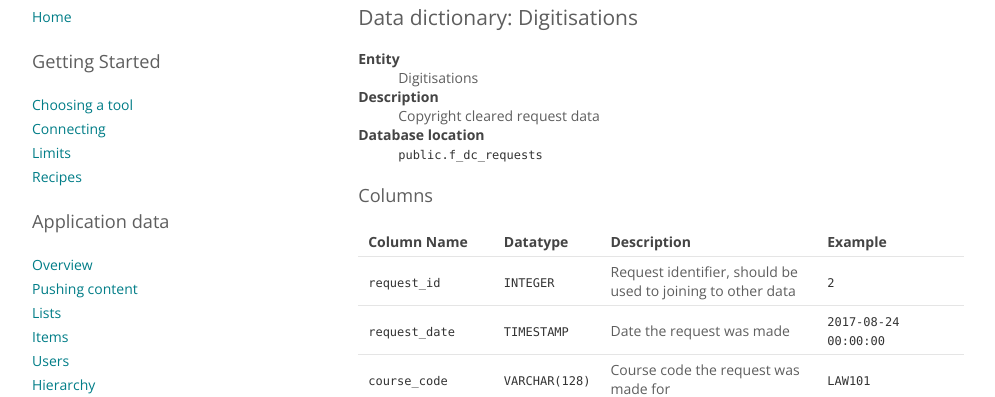
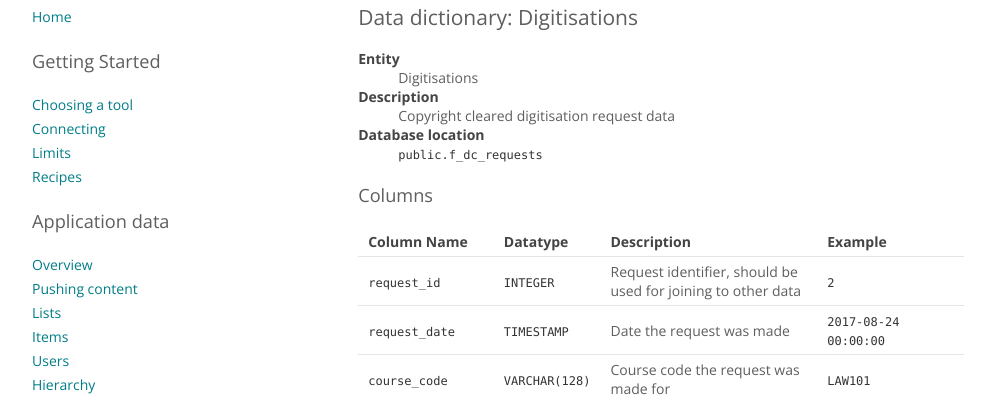
Before and after one commit to techfromsage/advanced-mis, a Jekyll site: the page built from topics/digitisations.md, in a window 1280 px wide. Shown: the part 179-576 px from the top of the page, without its empty margins (142-1137 px from the left). Built offline with Jekyll 4.4.1, drawn with Linux system fonts in a browser that asks for light colours.

Commit message:
Minor changes

```diff
--- a/topics/digitisations.md
+++ b/topics/digitisations.md
@@ -9,7 +9,7 @@ body_class: digitisations
   <dd>Digitisations</dd>
 
   <dt>Description</dt>
-  <dd>Copyright cleared request data</dd>
+  <dd>Copyright cleared digitisation request data</dd>
 
   <dt>Database location</dt>
   <dd><code>public.f_dc_requests</code></dd>
@@ -19,7 +19,7 @@ body_class: digitisations
 
 | Column Name | Datatype | Description  | Example
 | --- | --- | --- | ---------- | --- |
-| `request_id` | `INTEGER` | Request identifier, should be used to joining to other data | `2` |
+| `request_id` | `INTEGER` | Request identifier, should be used for joining to other data | `2` |
 | `request_date` | `TIMESTAMP` | Date the request was made | `2017-08-24 00:00:00` |
 | `course_code` | `VARCHAR(128)` | Course code the request was made for | `LAW101` |
 | `course_title` | `VARCHAR(255)` | Course title the request was made for  | `Intro to Law` |
```
